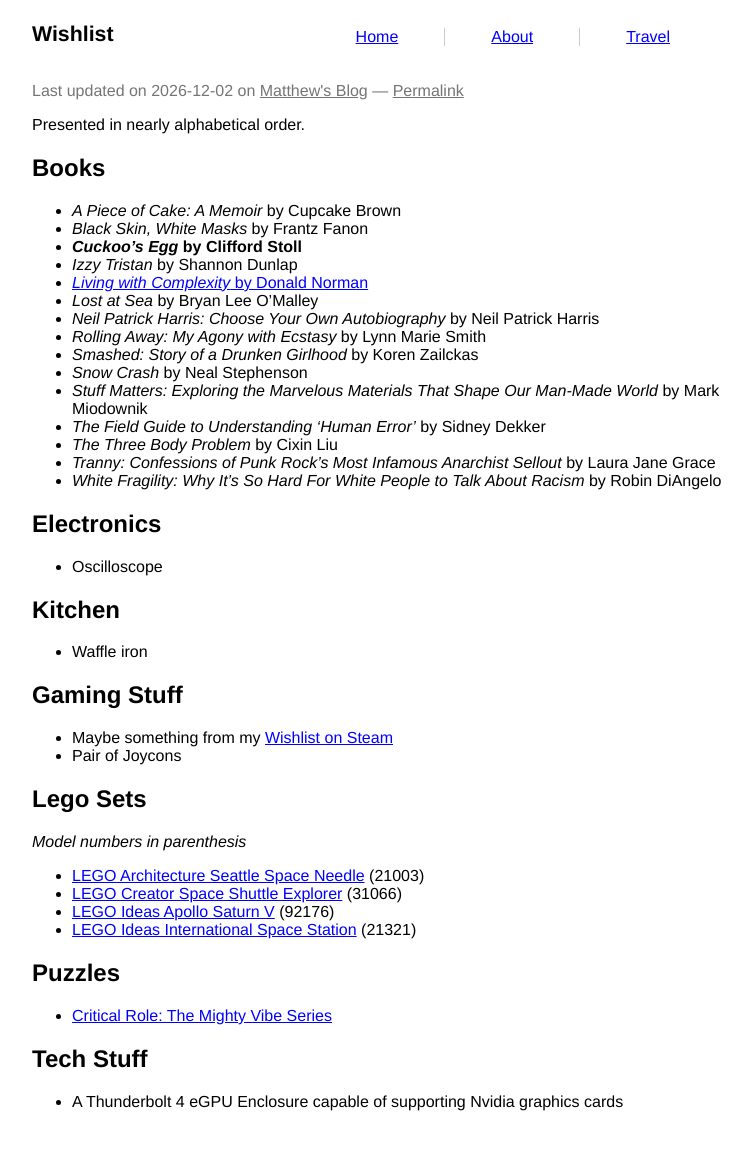
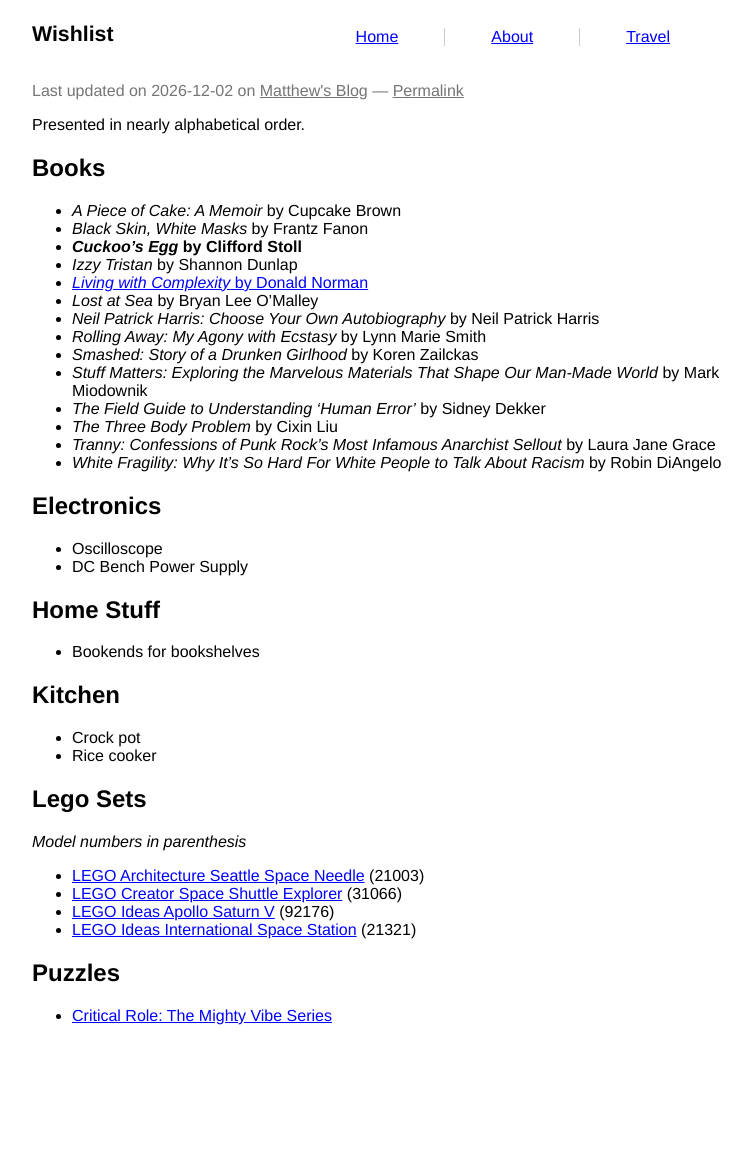
Before and after one commit to prplecake/jrgnsn.net, a Jekyll site: the page built from wishlist.md, in a window 1280 px wide. Shown: the whole page, without its empty margins (258-1010 px from the left). Built offline with Jekyll 4.4.1, drawn with Linux system fonts in a browser that asks for light colours; comment, search, counter and statistics services are not loaded; after the commit the page ends 1081 px from its top, so only the background shows below that.

Commit message:
Update wishlist

```diff
--- a/wishlist.md
+++ b/wishlist.md
@@ -18,7 +18,6 @@
 Harris
 * *Rolling Away: My Agony with Ecstasy* by Lynn Marie Smith
 * *Smashed: Story of a Drunken Girlhood* by Koren Zailckas
-* *Snow Crash* by Neal Stephenson
 * *Stuff Matters: Exploring the Marvelous Materials That Shape Our
 Man-Made World* by Mark Miodownik
 * *The Field Guide to Understanding 'Human Error'* by Sidney Dekker
@@ -30,13 +29,14 @@
 
 ## Electronics
 * Oscilloscope
+* DC Bench Power Supply
+
+## Home Stuff
+* Bookends for bookshelves
 
 ## Kitchen
-* Waffle iron
-
-## Gaming Stuff
-* Maybe something from my [Wishlist on Steam](https://store.steampowered.com/wishlist/id/prplecake)
-* Pair of Joycons
+* Crock pot
+* Rice cooker
 
 ## Lego Sets
 *Model numbers in parenthesis*
@@ -49,7 +49,3 @@
 
 ## Puzzles
 * [Critical Role: The Mighty Vibe Series](https://shop.critrole.com/products/critical-role-the-mighty-vibe-series-caduceus1000-piece-jigsaw-puzzle)
-
-## Tech Stuff
-* A Thunderbolt 4 eGPU Enclosure capable of supporting Nvidia graphics
-cards
```
